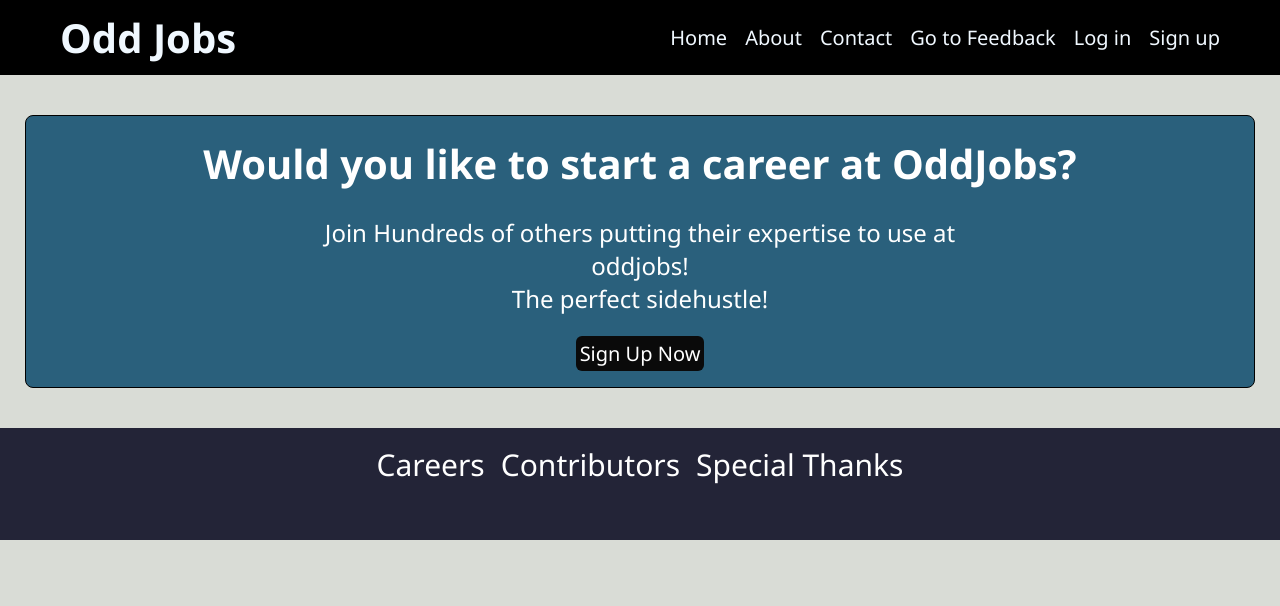
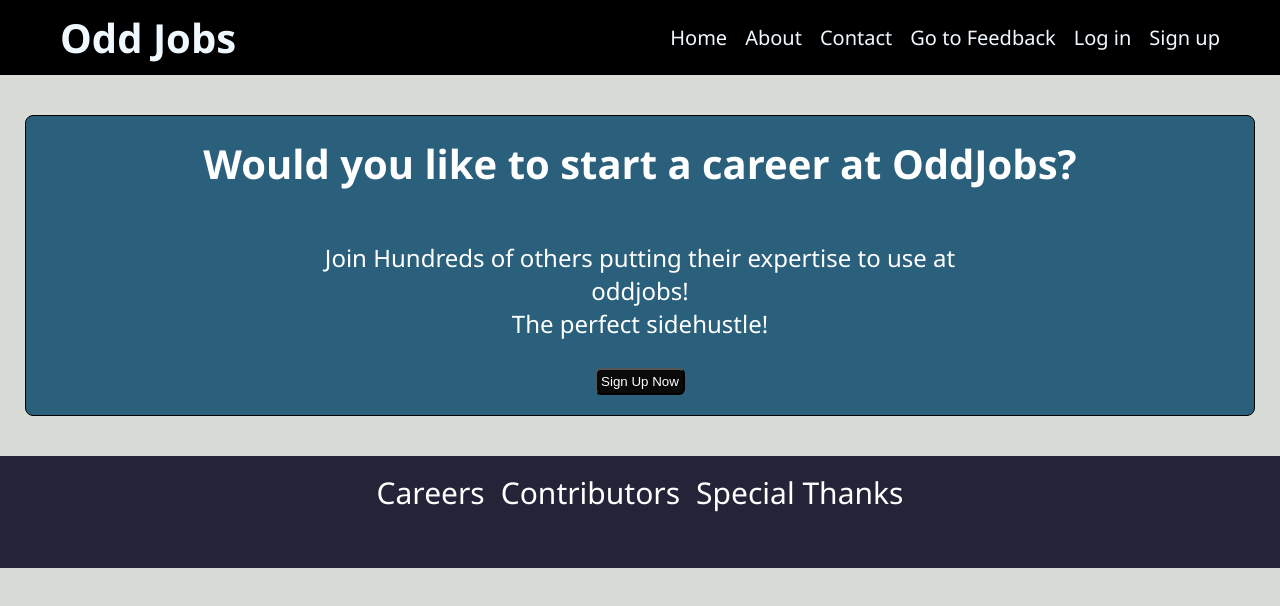
Before and after one commit to JacobRubino/OddJobs, a React (Create React App) app in the folder client/: page /careers in a window 1280 px wide. Shown: the top 606 px of the page. Built offline with nearby package versions, Linux system fonts and the light colour scheme.

Commit message:
final touches

```diff
--- a/client/src/pages/careers.js
+++ b/client/src/pages/careers.js
@@ -5,18 +5,18 @@ import './careers.css'
 const Careers = () => {
   return (
     <div className="containercareer">
-      <h1 classname='careerheadText'>
+      <h1 className='careerheadText'>
         Would you like to start a career at OddJobs?
       </h1>
       <div className='descriptionCareer'>
         <p>Join Hundreds of others putting their expertise to use at oddjobs!</p>
         <p>The perfect sidehustle!</p>
       </div>
-      <btn className="btn-signup">
-      <Link to={'/signup'}>
-        Sign Up Now
+      <button className="btn-signup">
+        <Link to={'/signup'}>
+          Sign Up Now
         </Link>
-        </btn>
+      </button>
     </div>
   )
 }
```
